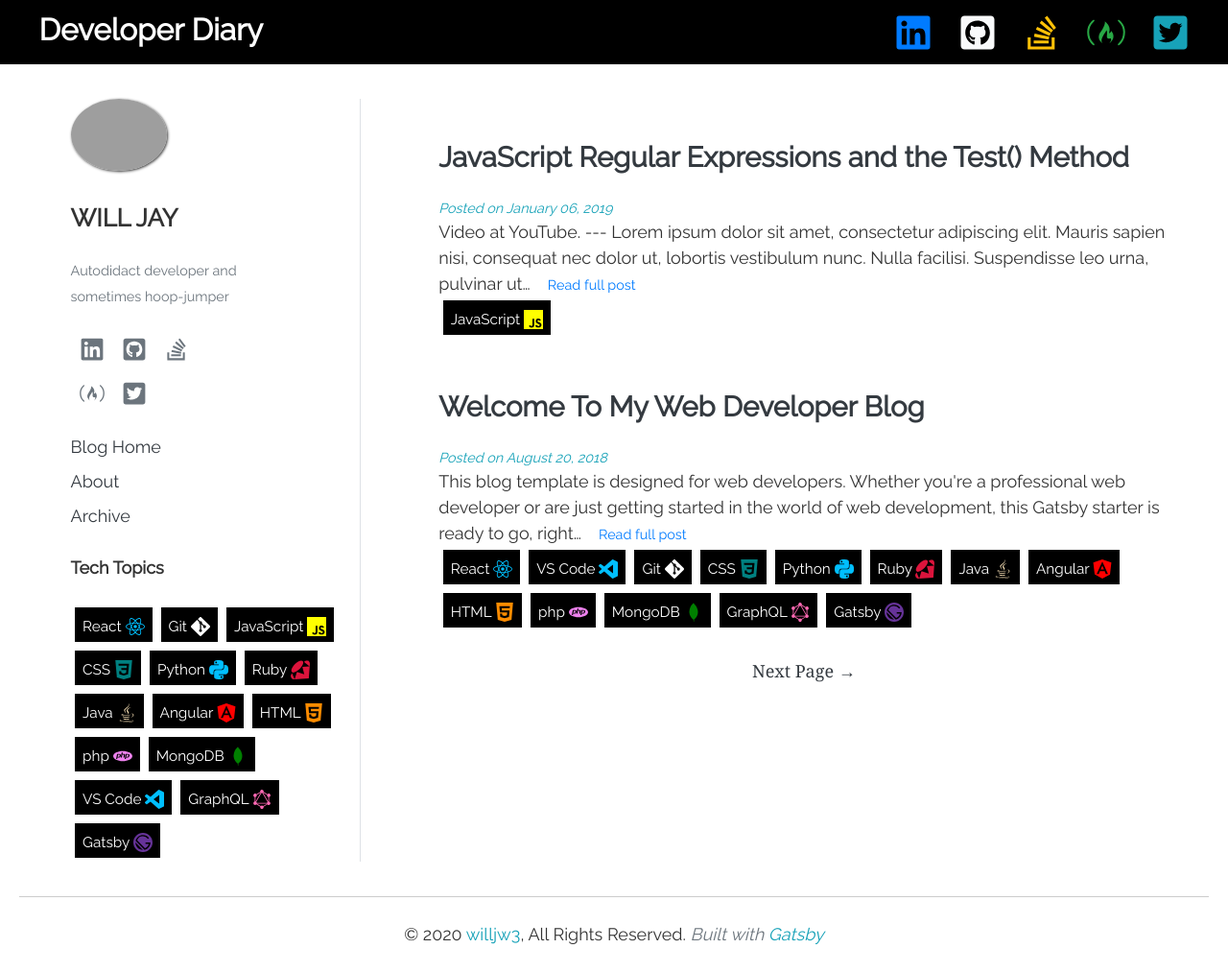
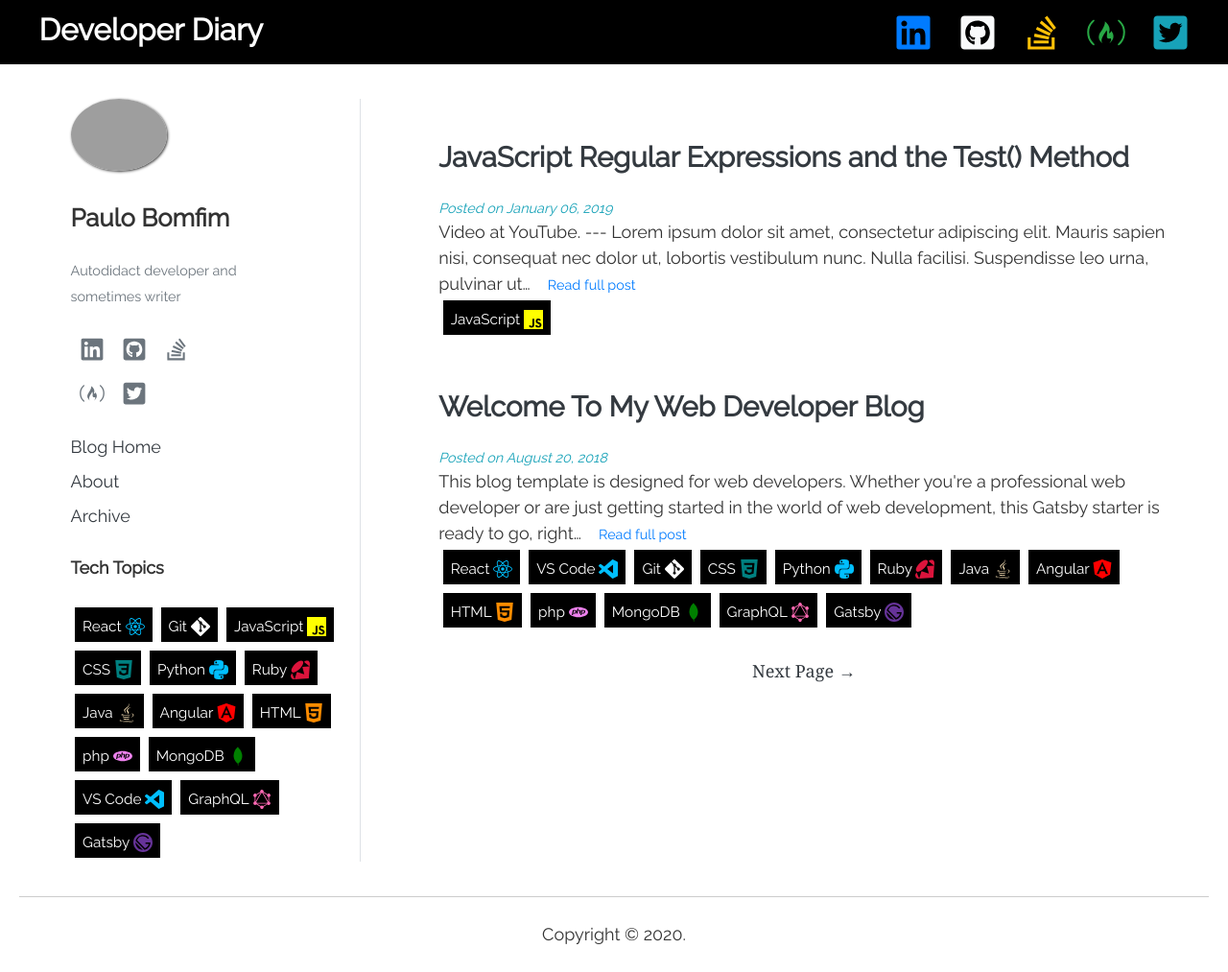
Before and after one commit to phbomfim/myblog, a Gatsby site: page / in a window 1280 px wide. Shown: the whole page at 96% size. Built offline with nearby package versions, Linux system fonts and the light colour scheme; Gatsby itself is replaced by a stand-in of ours; some packages are replaced by stand-ins of ours; grey boxes are pictures that could not be loaded.

Commit message:
Updating to my data

```diff
--- a/config.js
+++ b/config.js
@@ -1,20 +1,20 @@
 "use strict"
 
 module.exports = {
-  url: "https://developer-diary.netlify.com",
+  url: "https://phbomfim.dev",
   title: "Developer Diary",
-  tagline: "Autodidact developer and sometimes hoop-jumper",
-  copyright: "© 2019 willjw3, All rights reserved",
+  tagline: "Autodidact developer and sometimes writer",
+  copyright: "© 2020 ",
   author: {
-    name: "WILL JAY",
+    name: "Paulo Bomfim",
     bio: "Self-taught web developer and whisky aficionado",
     contacts: {
-      linkedin: "https://www.linkedin.com/in/will-ward-65234a170/",
-      github: "https://github.com/willjw3",
+      linkedin: "https://www.linkedin.com/in/phbomfim/",
+      github: "https://github.com/phbomfim/",
       stackoverflow:
-        "https://stackoverflow.com/users/10262432/will-ward?tab=profile",
-      freecodecamp: "https://www.freecodecamp.org/willjw3",
-      twitter: "https://twitter.com/willjw3",
+        "https://pt.stackoverflow.com/users/86147/paulo-bomfim?tab=profile",
+      freecodecamp: "https://www.freecodecamp.org/phbomfim/",
+      twitter: "https://twitter.com/paulobomfimdev/",
     },
   },
   labels: [
--- a/gatsby-config.js
+++ b/gatsby-config.js
@@ -7,7 +7,7 @@ module.exports = {
     url: siteConfig.url,
     title: siteConfig.title,
     tagline: siteConfig.tagline,
-    description: `A blog template for web developers that's ready to go out of the box. Feel free to modify it to your liking.`,
+    description: 'Paulo Bomfim website',
     author: siteConfig.author.name,
     contacts: {
       linkedin: siteConfig.author.contacts.linkedin,
--- a/src/components/layout.js
+++ b/src/components/layout.js
@@ -51,11 +51,7 @@ const Layout = ({ children }) => {
             <main className="p-4">{children}</main>
             <footer className="text-center">
               <hr/>
-              <p className="d-inline">© {new Date().getFullYear()} <a className="text-info" href="https://willjw3.github.io/">willjw3</a>, All Rights Reserved.</p>
-              <p className="mt-5 text-muted d-inline"><i> Built with
-                            {` `}
-                <a className="text-info" href="https://www.gatsbyjs.org">Gatsby</a></i>
-              </p>
+              <p className="d-inline">Copyright © {new Date().getFullYear()}.</p>
             </footer>
           </div>
         </>
```
